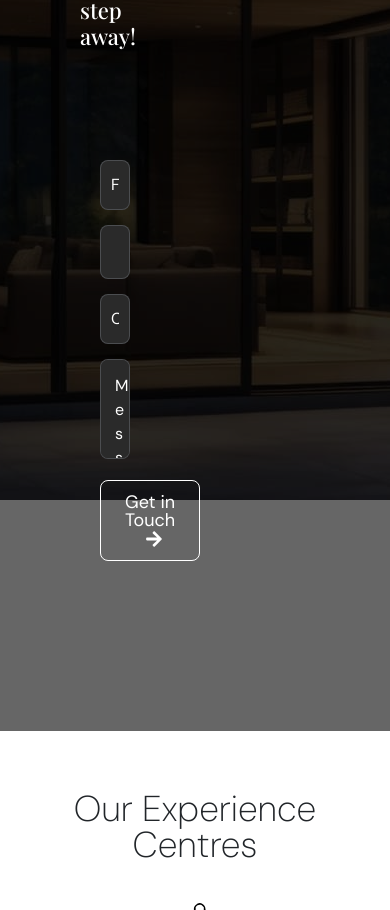
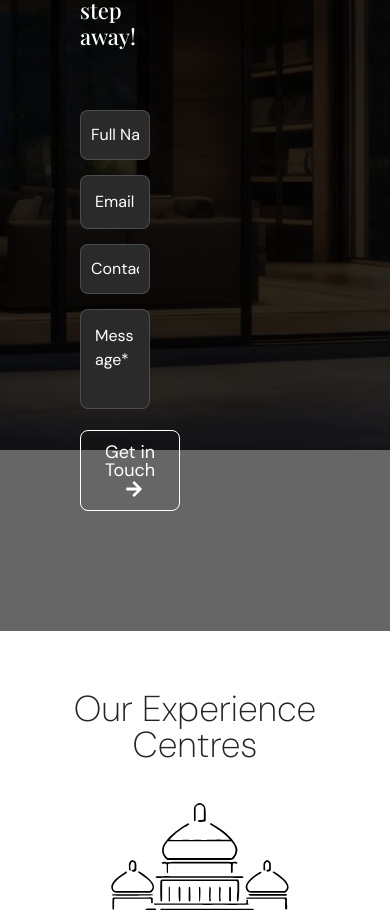
Before and after one commit to lakhvinder1664/Team-Project, a React (Vite) app in the folder frontend/: page / in a window 390 px wide. Shown: the part 10112-11022 px from the top of the page. Built offline with nearby package versions, Linux system fonts and the light colour scheme; a web font is replaced by a local one.

Commit message:
form changes

```diff
--- a/frontend/src/teammates/rozy/rozy.css
+++ b/frontend/src/teammates/rozy/rozy.css
@@ -303,9 +303,9 @@ section.testmonial-part {
     font-size: 36px;
   }
 
-  .contact-form {
+  /* .contact-form {
     padding: 60px;
-  }
+  } */
 
 }
 }
@@ -345,9 +345,9 @@ section.testmonial-part {
   }
 
   /* Form Section */
-  .contact-form {
+  /* .contact-form {
     padding: 60px 50px;
-  }
+  } */
 
   .form-title {
     font-size: 28px;
@@ -422,12 +422,6 @@ section.testmonial-part {
   .main-img-project img {
     flex: 1 1 calc(50% - 12px);
   }
-
-  /* Form Section */
-  .contact-form {
-    padding: 50px 35px;
-  }
-
   .form-title {
     font-size: 26px;
   }
@@ -491,14 +485,6 @@ section.testmonial-part {
     flex: 1 1 100%;
     max-width: 100%;
   }
-
-  /* Form Section */
-  .contact-form {
-
-    padding: 40px 20px;
-    margin: 50px auto;
-  }
-
   .form-title {
     font-size: 22px;
   }
@@ -605,11 +591,6 @@ button.form-btn-secmain.btn.btn-primary {
 .form-title {
     font-size: 25px;
 }
-.contact-form input, .contact-form textarea {
-    padding: 16px;
-    font-size: 16px;
-}
-
 button.Logo-btn-3.btn.btn-primary {
     width: 67%;
     padding: 11px 0px;
```
